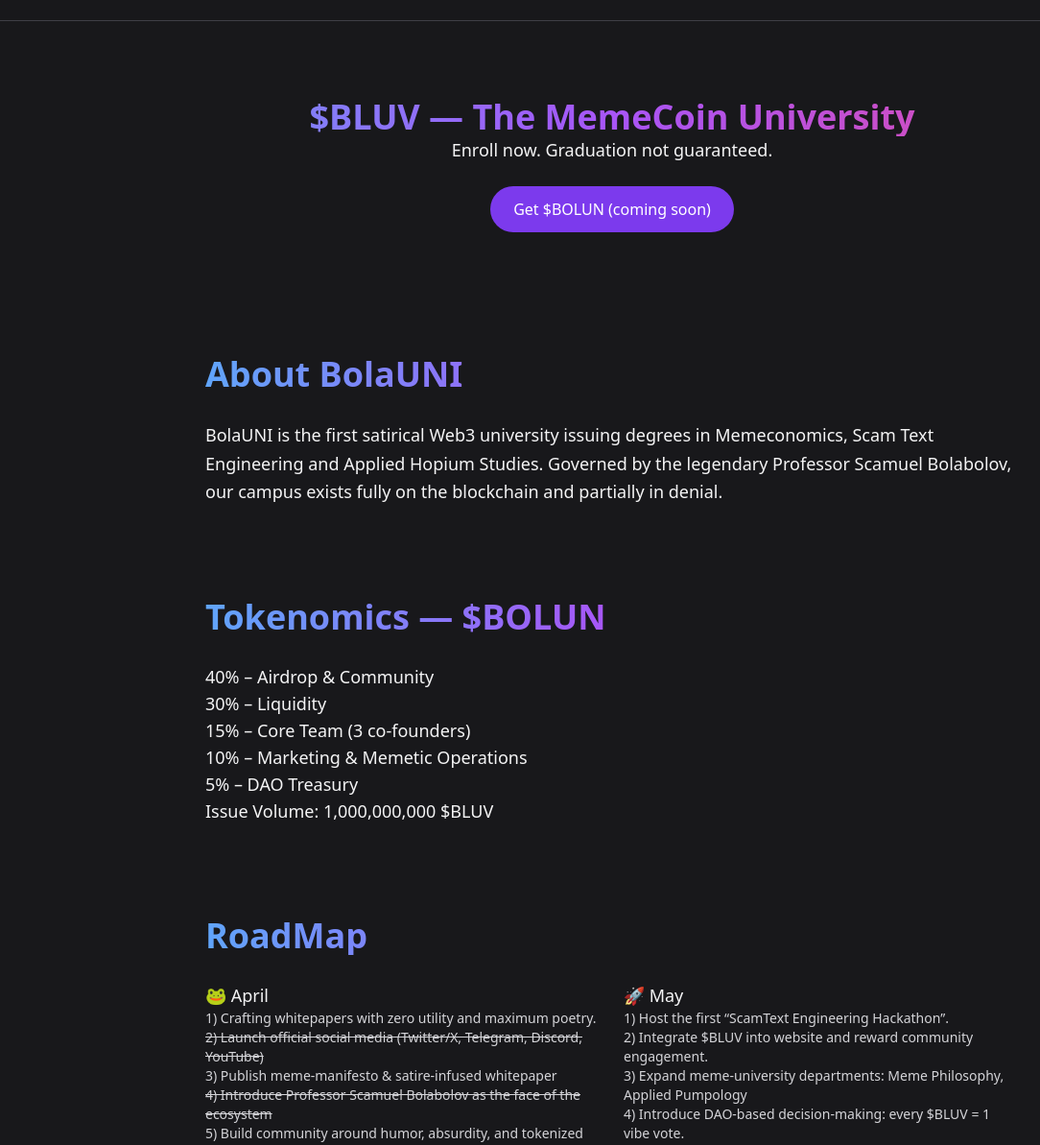
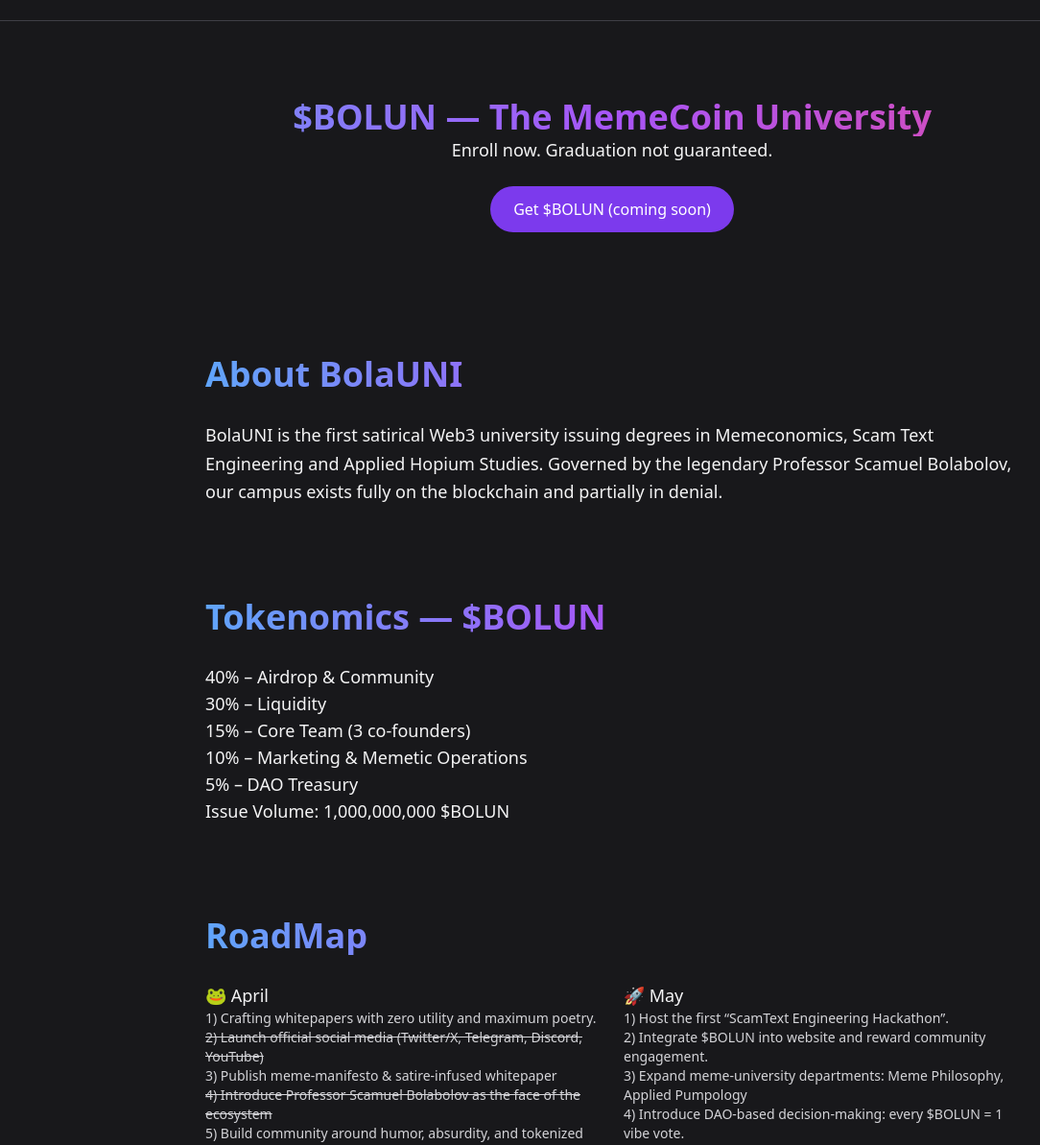
Before and after one commit to 3oDoP/BolaUNI, a plain HTML site: page index.html in a window 1280 px wide. Shown: the part 107-1300 px from the top of the page at 96% size, without its empty margins (2-1086 px from the left). Drawn offline with nearby package versions, Linux system fonts and the light colour scheme.

Commit message:
Update index.html

```diff
--- a/index.html
+++ b/index.html
@@ -24,7 +24,7 @@
     </header>
 
     <section class="text-center py-20 px-6">
-      <h2 class="text-4xl font-bold bg-gradient-to-r from-blue-400 via-purple-500 to-pink-500 bg-clip-text text-transparent">$BLUV — The MemeCoin University</h2>
+      <h2 class="text-4xl font-bold bg-gradient-to-r from-blue-400 via-purple-500 to-pink-500 bg-clip-text text-transparent">$BOLUN — The MemeCoin University</h2>
       <p class="mb-6 text-lg">Enroll now. Graduation not guaranteed.</p>
       <button class="bg-violet-600 text-white px-6 py-3 rounded-full hover:bg-violet-700 transition">
         Get $BOLUN (coming soon)
@@ -48,7 +48,7 @@
         <br>15% – Core Team (3 co-founders)</li>
         <br>10% – Marketing & Memetic Operations</li>
         <br>5% – DAO Treasury
-        <br>Issue Volume: 1,000,000,000 $BLUV</li>
+        <br>Issue Volume: 1,000,000,000 $BOLUN</li>
       </ul>
     </section>
 
@@ -76,9 +76,9 @@
         <div>
           <br>🚀 May
           <p class="text-sm text-zinc-300">1) Host the first “ScamText Engineering Hackathon”.</p>
-          <p class="text-sm text-zinc-300">2) Integrate $BLUV into website and reward community engagement.</p>
+          <p class="text-sm text-zinc-300">2) Integrate $BOLUN into website and reward community engagement.</p>
           <p class="text-sm text-zinc-300">3) Expand meme-university departments: Meme Philosophy, Applied Pumpology</p>
-          <p class="text-sm text-zinc-300">4) Introduce DAO-based decision-making: every $BLUV = 1 vibe vote.</p>
+          <p class="text-sm text-zinc-300">4) Introduce DAO-based decision-making: every $BOLUN = 1 vibe vote.</p>
           <p class="text-sm text-zinc-300">5) First "University Conference": fake panels, real alpha          </p>
           <p class="text-sm text-zinc-300">6) Release roadmap v2.0, which contradicts this one</p>
 
```
